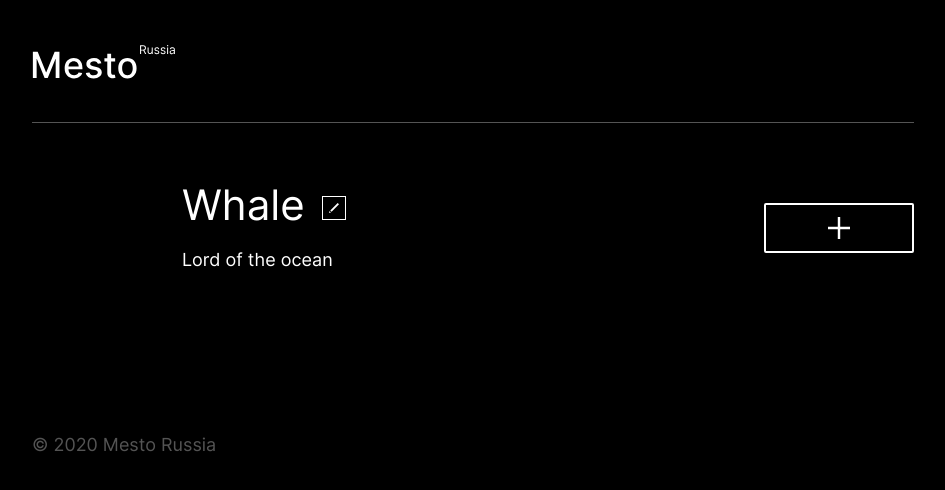
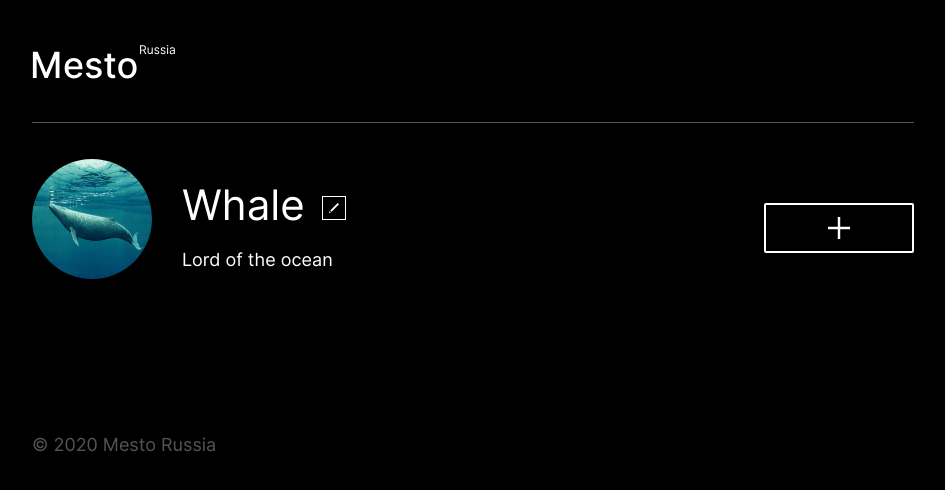
Before and after one commit to Stanislav-Vasilevich/mesto-react, a React (Create React App) app: page / in a window 1280 px wide. Shown: the top 490 px of the page, without its empty margins (167-1112 px from the left). Built offline with nearby package versions, Linux system fonts and the light colour scheme.

Commit message:
feat: add class for teg image avatar

```diff
--- a/src/App.js
+++ b/src/App.js
@@ -1,5 +1,6 @@
 import React from 'react';
 import logo from './images/header/logo.svg';
+import avatar from './images/profile/__avatar/whale.jpg';
 import './index.css';
 
 function App() {
@@ -15,8 +16,7 @@ function App() {
         <section className="profile">
           <div className="profile__info">
             <div className="profile__avatar">
-              {/* <img src="<%=require('./images/profile/__avatar/whale.jpg')%>" className="profile__avatar-img"
-        alt="Whale - lord of the ocean"> */}
+              <img className="profile__avatar-img" src={avatar} alt="Whale - lord of the ocean" />
               <div className="profile__overlay">
               </div>
             </div>
@@ -33,7 +33,7 @@ function App() {
 
         <section className="grid">
           <ul className="elements">
-            {/* <!-- block for template Cards --> */}
+            {/* block for template Cards */}
           </ul>
         </section>
 
@@ -116,7 +116,7 @@ function App() {
           <div className="popup__wrapper">
             <figure className="popup__figure">
               <button type="button" className="popup__close-icon"></button>
-              {/* <img className="popup__img" src="#" alt="шаблон"> */}
+              <img className="popup__img" src="#" alt="шаблон" />
             </figure>
             <figcaption className="popup__figcaption">
               <h2 className="popup__title-img"></h2>
--- a/src/index.js
+++ b/src/index.js
@@ -1,6 +1,6 @@
 import React from 'react';
 import ReactDOM from 'react-dom';
-import './index.css';
+// import './index.css';
 import App from './App';
 import reportWebVitals from './reportWebVitals';
 
```
